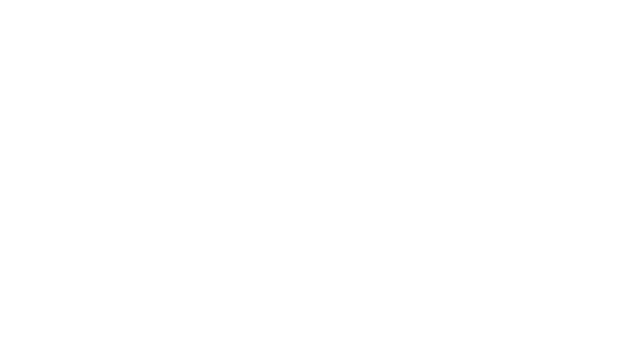
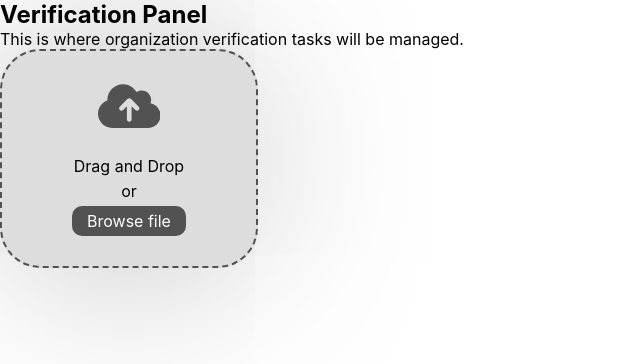
Before and after one commit to amanvaibhav162/TraceImpact, a React (Vite) app in the folder frontend/: page /VerificationPanel in a window 1280 px wide. Before the commit this address had no page. Shown: the top 364 px of the page, without its empty margins (0-640 px from the left). Built offline with nearby package versions, Linux system fonts and the light colour scheme.

Commit message:
verification panel and logo changed

```diff
--- a/frontend/index.html
+++ b/frontend/index.html
@@ -2,9 +2,9 @@
 <html lang="en">
   <head>
     <meta charset="UTF-8" />
-    <link rel="icon" type="image/svg+xml" href="/vite.svg" />
+    <link rel="icon" type="image/svg+xml" href="/tilogo.png" />
     <meta name="viewport" content="width=device-width, initial-scale=1.0" />
-    <title>traceimpact</title>
+    <title>TraceImpact</title>
   </head>
   <body>
     <div id="root"></div>
--- a/frontend/src/App.jsx
+++ b/frontend/src/App.jsx
@@ -6,6 +6,7 @@ import LoginCitizen from "./pages/Loginpages/LoginCitizen.jsx";
 import LoginOrg from "./pages/Loginpages/LoginOrg.jsx";
 import UserDashboard from "./pages/UserDashboard/UserDashboard.jsx";
 import OrgDashboard from "./pages/OrgDashboard/OrgDashboard.jsx";
+import VerificationPanel from "./pages/OrgDashboard/VerificationPanel.jsx";
 
 function App() {
   return (
@@ -15,6 +16,7 @@ function App() {
       <Route path="/LoginCitizen" element={<LoginCitizen />} />
       <Route path="/UserDashboard" element={<UserDashboard />} />
       <Route path="/OrgDashboard" element={<OrgDashboard />} />
+      <Route path="/VerificationPanel" element={<VerificationPanel />} />
     </Routes>
   );
 }
--- /dev/null
+++ b/frontend/src/components/Filepicker.jsx
@@ -0,0 +1,67 @@
+import React from "react";
+import styled from "styled-components";
+
+function Form() {
+  return (
+    <StyledWrapper>
+      <form className="file-upload-form">
+        <label htmlFor="file" className="file-upload-label">
+          <div className="file-upload-design">
+            <svg viewBox="0 0 640 512" height="1em">
+              <path d="M144 480C64.5 480 0 415.5 0 336c0-62.8 40.2-116.2 96.2-135.9c-.1-2.7-.2-5.4-.2-8.1c0-88.4 71.6-160 160-160c59.3 0 111 32.2 138.7 80.2C409.9 102 428.3 96 448 96c53 0 96 43 96 96c0 12.2-2.3 23.8-6.4 34.6C596 238.4 640 290.1 640 352c0 70.7-57.3 128-128 128H144zm79-217c-9.4 9.4-9.4 24.6 0 33.9s24.6 9.4 33.9 0l39-39V392c0 13.3 10.7 24 24 24s24-10.7 24-24V257.9l39 39c9.4 9.4 24.6 9.4 33.9 0s9.4-24.6 0-33.9l-80-80c-9.4-9.4-24.6-9.4-33.9 0l-80 80z" />
+            </svg>
+            <p>Drag and Drop</p>
+            <p>or</p>
+            <span className="browse-button">Browse file</span>
+          </div>
+          <input id="file" type="file" />
+        </label>
+      </form>
+    </StyledWrapper>
+  );
+}
+
+const StyledWrapper = styled.div`
+  .file-upload-form {
+    width: fit-content;
+    height: fit-content;
+    display: flex;
+    align-items: center;
+    justify-content: center;
+  }
+  .file-upload-label input {
+    display: none;
+  }
+  .file-upload-label svg {
+    height: 50px;
+    fill: rgb(82, 82, 82);
+    margin-bottom: 20px;
+  }
+  .file-upload-label {
+    cursor: pointer;
+    background-color: #ddd;
+    padding: 30px 70px;
+    border-radius: 40px;
+    border: 2px dashed rgb(82, 82, 82);
+    box-shadow: 0px 0px 200px -50px rgba(0, 0, 0, 0.719);
+  }
+  .file-upload-design {
+    display: flex;
+    flex-direction: column;
+    align-items: center;
+    justify-content: center;
+    gap: 5px;
+  }
+  .browse-button {
+    background-color: rgb(82, 82, 82);
+    padding: 5px 15px;
+    border-radius: 10px;
+    color: white;
+    transition: all 0.3s;
+  }
+  .browse-button:hover {
+    background-color: rgb(14, 14, 14);
+  }
+`;
+
+export default Form;
--- a/frontend/src/pages/OrgDashboard/OrgDashboard.css
+++ b/frontend/src/pages/OrgDashboard/OrgDashboard.css
@@ -33,6 +33,10 @@
   border-radius: 6px;
   cursor: pointer;
 }
+.nav-item a {
+  color: white;
+  text-decoration: none;
+}
 
 .nav-item.active,
 .nav-item:hover {
@@ -43,6 +47,11 @@
 .main {
   flex: 1;
   padding: 24px;
+}
+
+.org-title {
+  font-size: 28px;
+  margin-bottom: 20px;
 }
 
 /* Stats */
--- a/frontend/src/pages/OrgDashboard/OrgDashboard.jsx
+++ b/frontend/src/pages/OrgDashboard/OrgDashboard.jsx
@@ -1,5 +1,6 @@
 import "./OrgDashboard.css";
 import { Link } from "react-router-dom";
+import VerificationPanel from "./VerificationPanel";
 export default function OverviewDashboard() {
   return (
     <div className="dashboard">
@@ -10,15 +11,19 @@ export default function OverviewDashboard() {
         </div>
 
         <nav className="nav">
-          <div className="nav-item">Home</div>
-          <div className="nav-item">NGO Details</div>
-          <div className="nav-item active">Overview Page</div>
-          <div className="nav-item">Verification Panel</div>
+          <div className="nav-item active">Dashboard</div>
+          <div className="nav-item">
+            <Link to="/VerificationPanel">Verification Panel</Link>
+          </div>
+          <div className="nav-item">
+            <Link to="/LoginOrg">LogOut</Link>
+          </div>
         </nav>
       </aside>
 
       {/* Main Content */}
       <main className="main">
+        <h1 className="org-title">Akshaya Patra Foundation</h1>
         {/* Stats Cards */}
         <section className="stats">
           <div className="stat-card">
--- /dev/null
+++ b/frontend/src/pages/OrgDashboard/VerificationPanel.jsx
@@ -0,0 +1,13 @@
+import Filepicker from "../../components/Filepicker.jsx";
+
+function VerificationPanel() {
+  return (
+    <div className="verification-panel">
+      <h2>Verification Panel</h2>
+      <p>This is where organization verification tasks will be managed.</p>
+      <Filepicker />
+    </div>
+  );
+}
+
+export default VerificationPanel;
```
Also changed, not shown: frontend/src/components/Photopicker.jsx (added, +67 -0 lines), frontend/public/tilogo.png (added).
